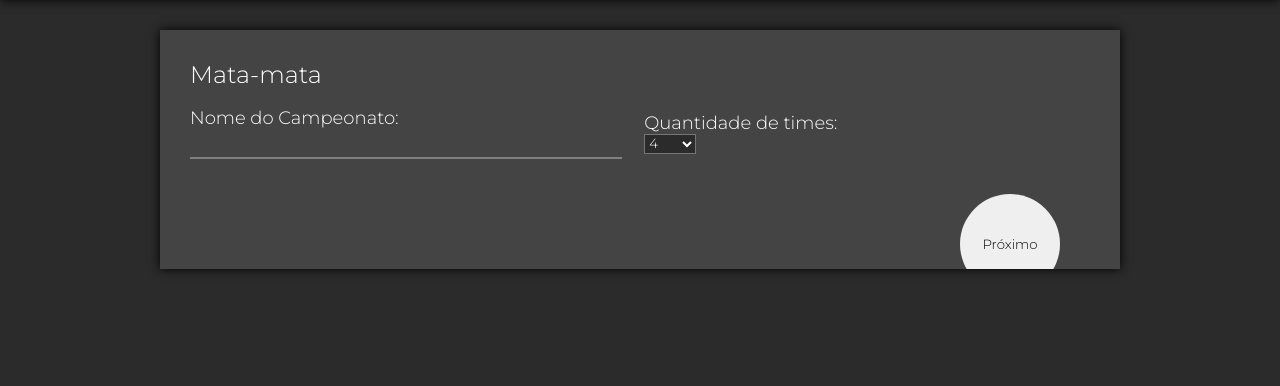
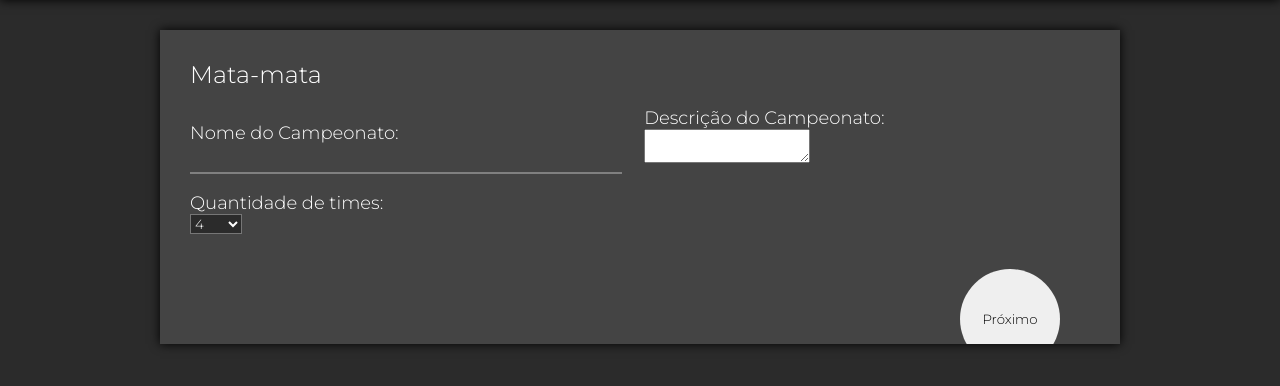
Before and after one commit to pena-rafael/sistema_campeonato, a PHP site: page /passo1_campeonato.php?tipo=0 in a window 1280 px wide. Shown: the part 151-537 px from the top of the page. Run offline with PHP 8.4, Linux system fonts and the light colour scheme; the visitor is signed in with stand-in values (Sample User, id 1).

Commit message:
Alteração no cadastro do campeonato

```diff
--- a/site/passo1_campeonato.php
+++ b/site/passo1_campeonato.php
@@ -14,6 +14,10 @@ if(isset($_GET["tipo"])){
       <div>
         <label> Nome do Campeonato: </label>
         <input type="text" max="100" name="nome_campeonato"/>
+      </div>
+	  <div>
+        <label> Descrição do Campeonato: </label>
+        <textarea name="desc_campeonato"> </textarea>
       </div>
 	  <div>
         <label> Quantidade de times: </label>
--- a/site/passo2_campeonato.php
+++ b/site/passo2_campeonato.php
@@ -21,6 +21,7 @@ if(isset($_POST["tipo"])){
 			<?php } ?>
       <input type="hidden" value="<?php echo $_POST["tipo"]; ?>" name="tipo" />
       <input type="hidden" value="<?php echo $_POST["nome_campeonato"]; ?>" name="nome_campeonato" />
+      <input type="hidden" value="<?php echo $_POST["desc_campeonato"]; ?>" name="desc_campeonato" />
       <input type="submit" value="Próximo"/>
     </form>
   <?php
```
